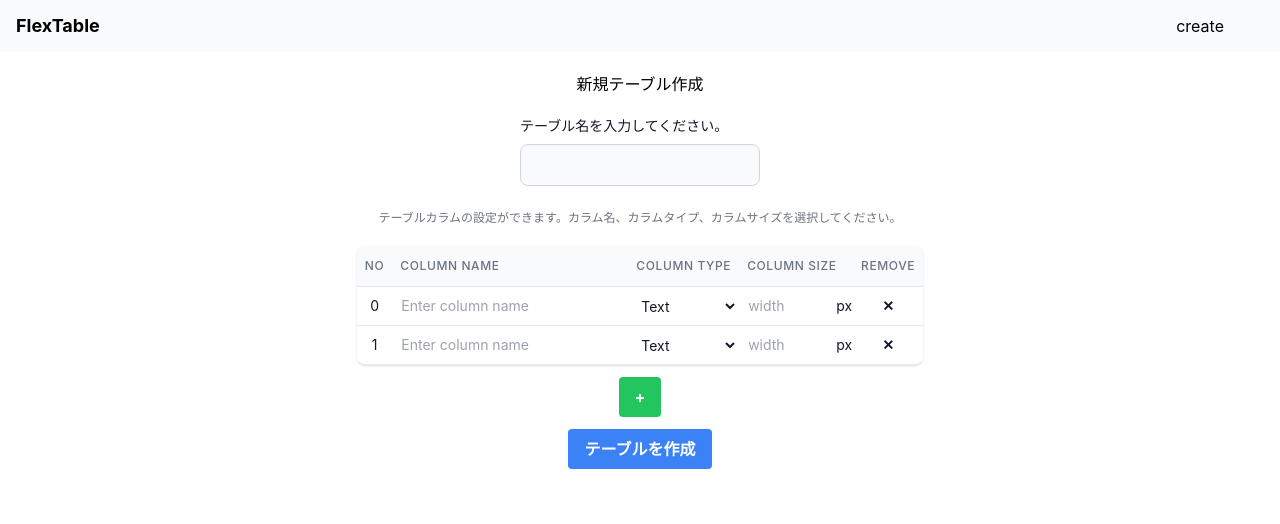
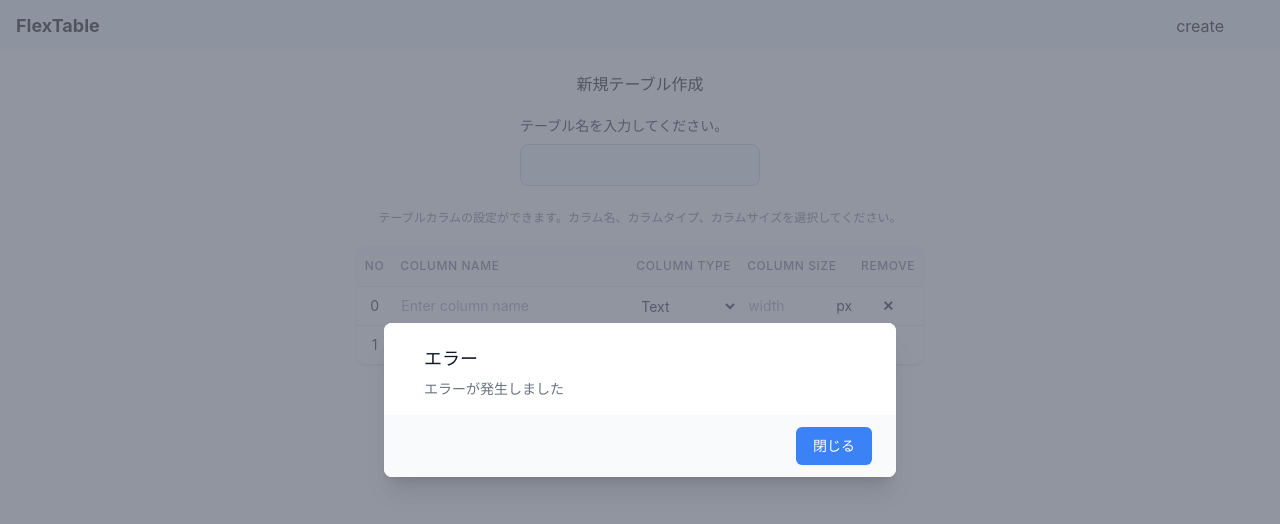
Before and after one commit to jp-north-man/next-flextable, a Next.js app: page /create in a window 1280 px wide. Both pictures are taken after a click on the button "テーブルを作成". Shown: the top 524 px of the page. Built offline with nearby package versions, Linux system fonts and the light colour scheme; no server answers.

Commit message:
add modal

```diff
--- /dev/null
+++ b/components/Modal.tsx
@@ -0,0 +1,51 @@
+import React from 'react';
+
+interface ModalProps {
+  show: boolean;
+  title: string;
+  message: string;
+  onClose: () => void;
+}
+
+const Modal: React.FC<ModalProps> = ({ show, title, message, onClose }) => {
+  if (!show) {
+    return null;
+  }
+
+  return (
+    <div className="fixed z-50 inset-0 overflow-y-auto">
+        <div className="flex items-center justify-center min-h-screen pt-4 px-4 pb-20 text-center sm:block sm:p-0">
+            <div className="fixed inset-0 bg-gray-500 bg-opacity-75 transition-opacity" aria-hidden="true"></div>
+            <span className="hidden sm:inline-block sm:align-middle sm:h-screen" aria-hidden="true">&#8203;</span>
+
+            <div className="inline-block align-bottom bg-white rounded-lg text-left overflow-hidden shadow-xl transform transition-all sm:my-8 sm:align-middle sm:max-w-lg sm:w-full">
+            <div className="bg-white px-4 pt-5 pb-4 sm:p-6 sm:pb-4">
+                <div className="sm:flex sm:items-start">
+                <div className="mt-3 text-center sm:mt-0 sm:ml-4 sm:text-left">
+                    <h3 className="text-lg leading-6 font-medium text-gray-900" id="modal-title">
+                        {title}
+                    </h3>
+                    <div className="mt-2">
+                    <p className="text-sm text-gray-500">
+                        {message}
+                    </p>
+                    </div>
+                </div>
+                </div>
+            </div>
+            <div className="bg-gray-50 px-4 py-3 sm:px-6 sm:flex sm:flex-row-reverse">
+                <button
+                type="button"
+                className="w-full inline-flex justify-center rounded-md border border-transparent shadow-sm px-4 py-2 bg-blue-500 text-base font-medium text-white hover:bg-blue-600 focus:outline-none focus:ring-2 focus:ring-offset-2 focus:ring-blue-500 sm:ml-3 sm:w-auto sm:text-sm"
+                onClick={onClose}
+                >
+                閉じる
+                </button>
+            </div>
+            </div>
+        </div>
+    </div>
+    );
+};
+
+export default Modal;
--- a/pages/create.tsx
+++ b/pages/create.tsx
@@ -1,6 +1,7 @@
 import type { NextPage } from 'next'
-import { useState, useEffect } from 'react';
+import { useState, useEffect } from 'react'
 import { Layout } from '../components/Layout'
+import Modal from '../components/Modal';
 
 const Create: NextPage = () => {
 
@@ -9,6 +10,8 @@
     {uid: Date.now() + 1, id: 1, name: "", width: "", type: "text" }
   ]);
   const [tableName, setTableName] = useState("")
+  const [showModal, setShowModal] = useState(false);
+  const [modalContent, setModalContent] = useState({ title: '', message: '' });
 
   const handleAddColumn = () => {
     const newId = columns.length;
@@ -44,10 +47,16 @@
       if (!response.ok) {
         throw new Error(response.statusText);
       }
-      // Success message or redirect to another page
+
+      // Success message
+      setModalContent({ title: '成功', message: '成功しました' });
+      setShowModal(true);
     } catch (error) {
       console.error(error);
+
       // Error message
+      setModalContent({ title: 'エラー', message: 'エラーが発生しました' });
+      setShowModal(true);
     }
   };
 
@@ -56,6 +65,14 @@
       title='テーブル作成'
       description='新しいテーブルを作成するページです。'
     >
+      <>
+
+      <Modal
+        show={showModal}
+        title={modalContent.title}
+        message={modalContent.message}
+        onClose={() => setShowModal(false)}
+      />
       <div className='flex justify-center items-center flex-col'>
         <h1 className='m-5'>新規テーブル作成</h1>
         <div className="mb-6">
@@ -156,6 +173,7 @@
           </button>
         </form>
       </div>
+      </>
     </Layout>
   )
 }
```
